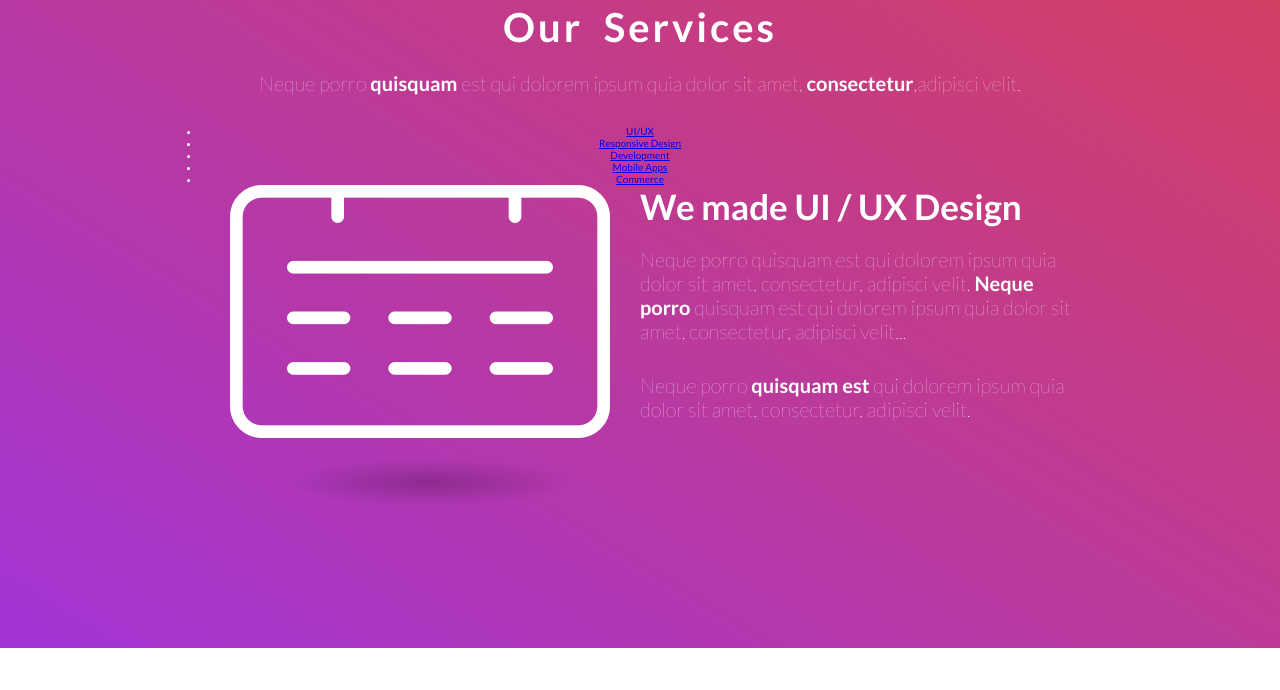
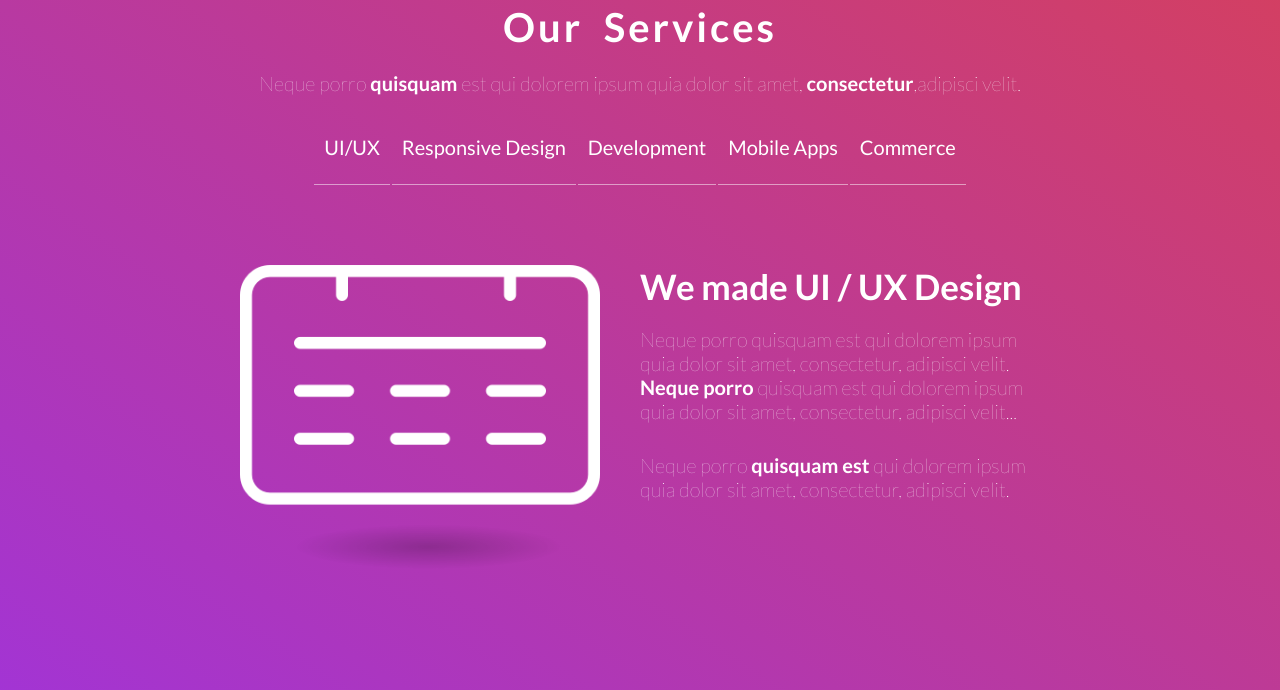
Before and after one commit to KaushikShivam/neoDigital, a website: page index.html in a window 1280 px wide. Shown: the part 1120-1810 px from the top of the page. Drawn offline with Linux system fonts and the light colour scheme.

Commit message:
Add service box styling

```diff
--- a/sass/components/_service-box.scss
+++ b/sass/components/_service-box.scss
@@ -0,0 +1,26 @@
+.service-box {
+  &__item {
+    list-style: none;
+    display: inline-block;
+    padding: 1rem;
+    padding-bottom: 2.5rem;
+    border-bottom: 1px solid rgba($color: $color-white, $alpha: 0.5);
+
+    a {
+      text-decoration: none;
+      font-size: 2rem;
+      color: $color-white;
+    }
+  }
+
+  &__img-box {
+    margin: 8rem 4rem 0 4rem;
+
+    img {
+      display: block;
+      width: 90%;
+      height: auto;
+      // padding-right: 4rem;
+    }
+  }
+}
```
Also changed, not shown: css/style.css.
